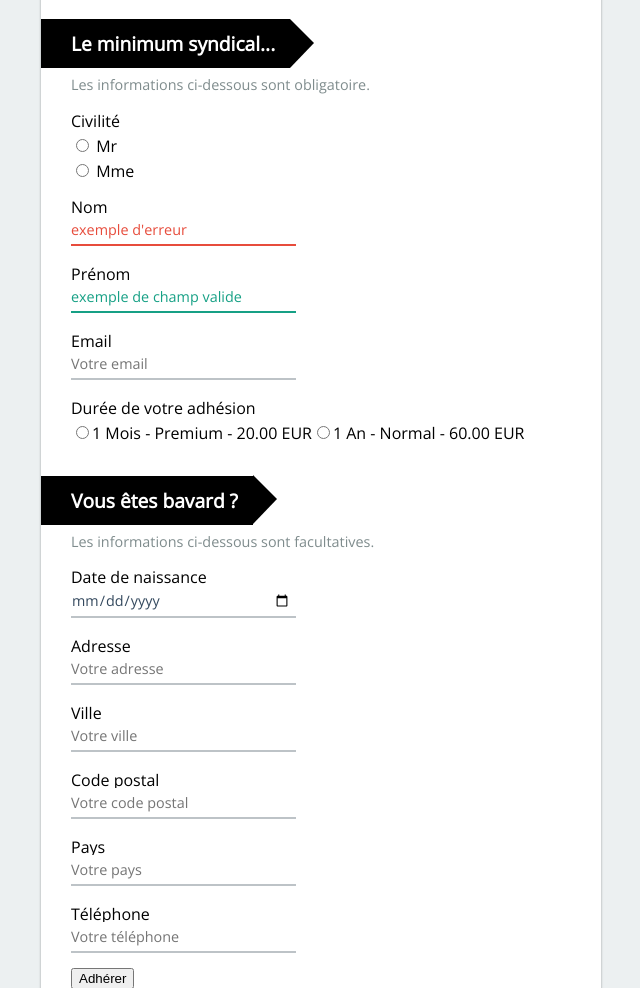
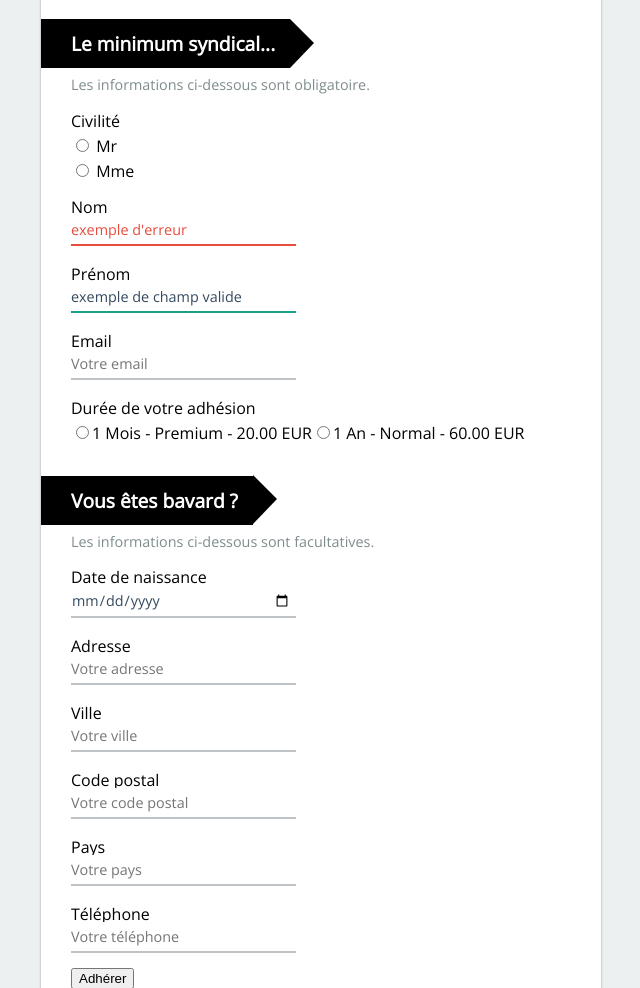
Before and after one commit to FabLabAvignon/FabPayForm, a PHP site: page / in a window 1280 px wide. Shown: the part 189-1177 px from the top of the page, without its empty margins (319-959 px from the left). Run offline with PHP 8.4, Linux system fonts and the light colour scheme.

Commit message:
Correction colographique dans .input-ok

```diff
--- a/css/style.css
+++ b/css/style.css
@@ -115,7 +115,7 @@ Div sticker is basically composed by 2 child :
 
 .input-ok {
     border-color: #16a085 !important;
-    color: #16a085 !important;
+    /*color: #16a085 !important;*/
 }
 
 /*Animation*/
```
